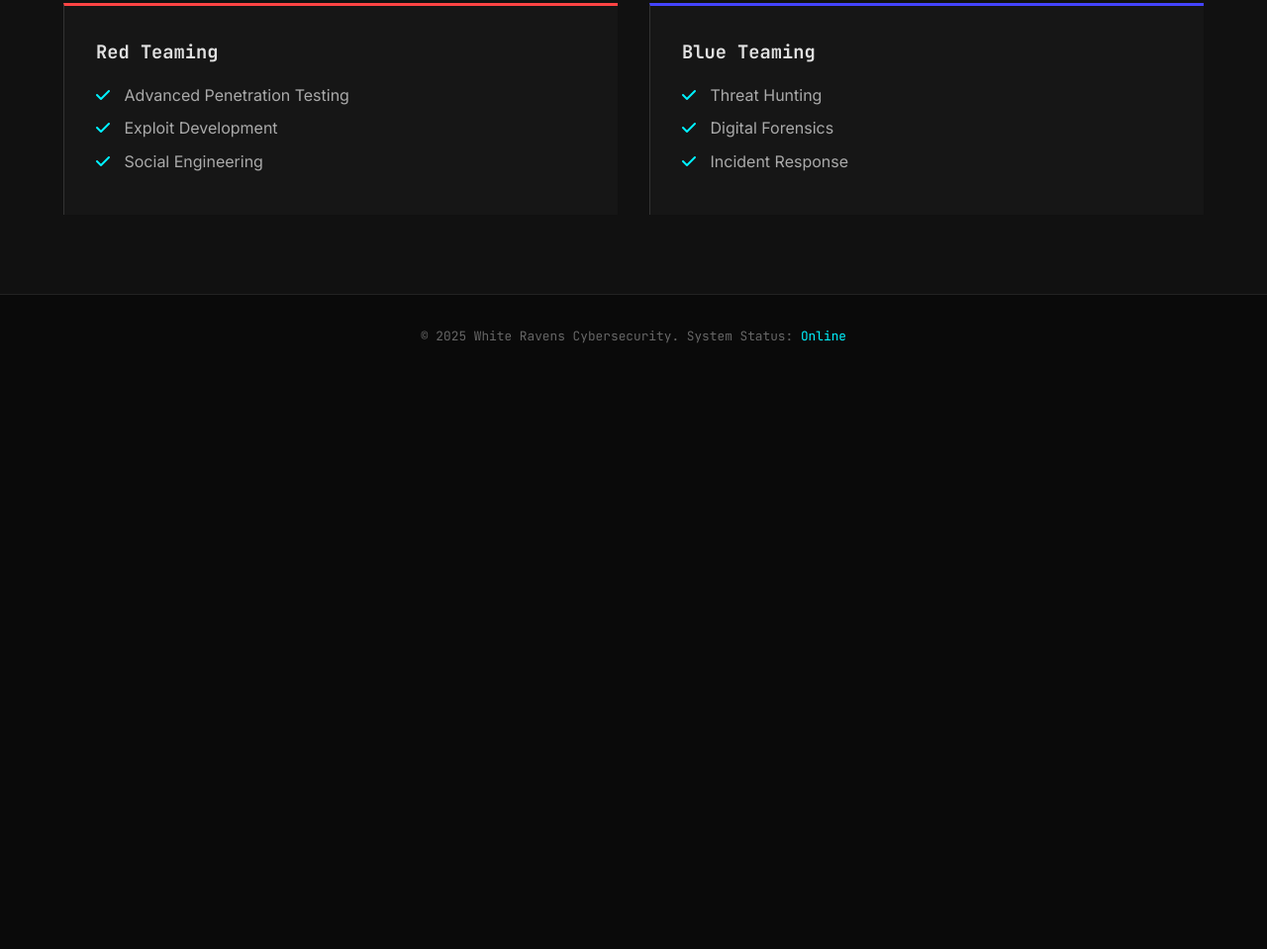
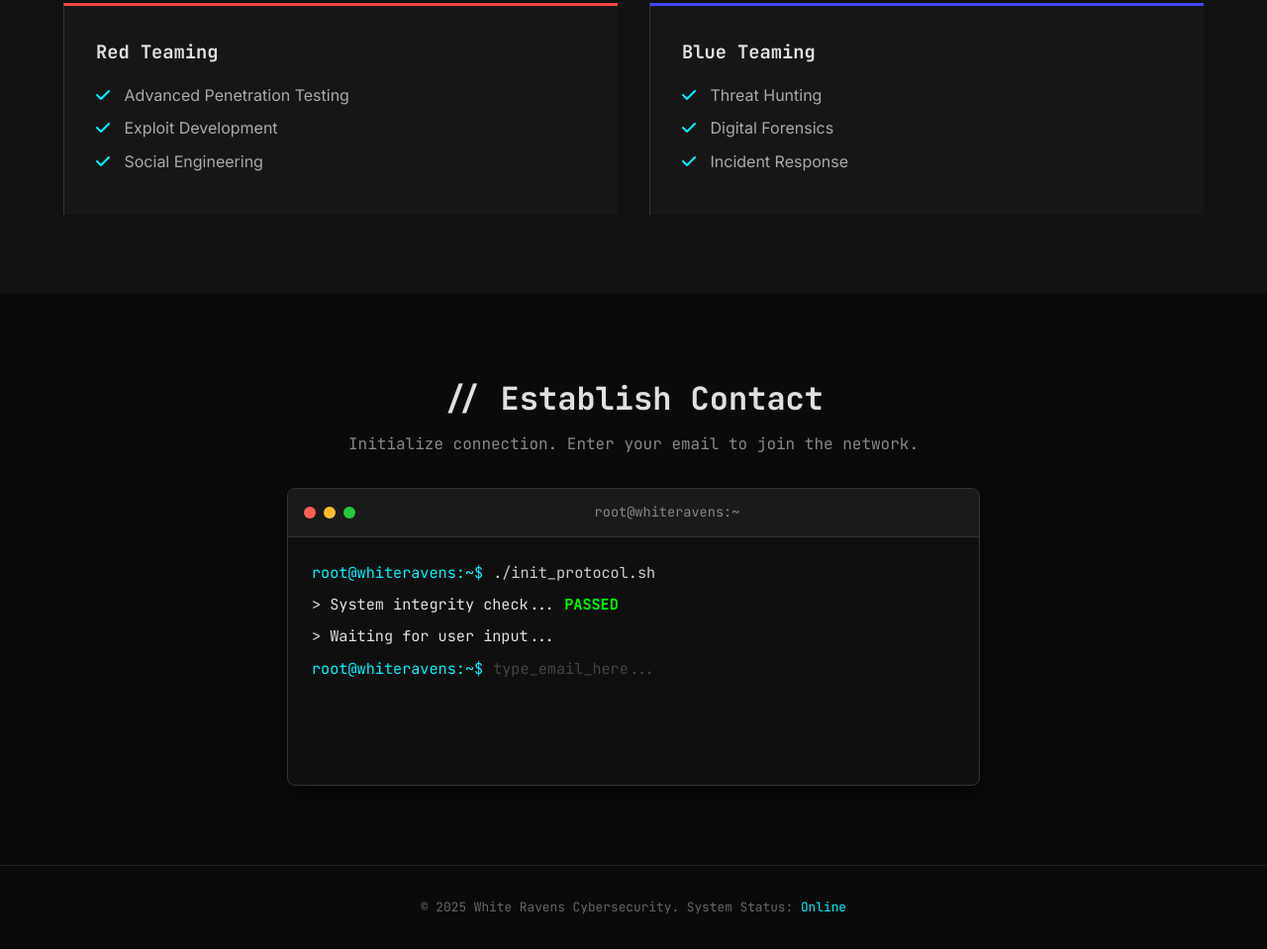
Before and after one commit to ghareebz/WhiteRavens, a plain HTML site: page index.html in a window 1280 px wide. Shown: the part 2198-3157 px from the top of the page at 99% size. Before the commit the page ends 2580 px from the top, so only its background shows below. Drawn offline with Linux system fonts and the light colour scheme.

Commit message:
index.html

```diff
--- a/index.html
+++ b/index.html
@@ -52,7 +52,7 @@
             <div class="card">
                 <i class="fas fa-user-secret icon"></i>
                 <h3>Industry Mentors</h3>
-                <p>Learn directly from professionals currently working in FAANG security teams.</p>
+                <p>Learn directly from professionals currently working in security teams.</p>
             </div>
         </div>
     </section>
@@ -127,6 +127,46 @@
         </div>
     </section>
 
+	<section id="waitlist" class="container terminal-section">
+
+        <div class="terminal-header-text">
+            <h2>// Establish Contact</h2>
+            <p>Initialize connection. Enter your email to join the network.</p>
+        </div>
+
+        <div class="terminal-window">
+            <div class="terminal-header">
+                <div class="buttons">
+                    <span class="dot red"></span>
+                    <span class="dot yellow"></span>
+                    <span class="dot green"></span>
+                </div>
+                <div class="terminal-title">root@whiteravens:~</div>
+            </div>
+
+            <div class="terminal-body">
+                <div class="code-line">
+                    <span class="prompt">root@whiteravens:~$</span> ./init_protocol.sh
+                </div>
+                <div class="code-line">
+                    <span class="output">> System integrity check... <span class="success">PASSED</span></span>
+                </div>
+                <div class="code-line">
+                    <span class="output">> Waiting for user input... </span>
+                </div>
+
+                <div class="code-line input-line">
+                    <span class="prompt">root@whiteravens:~$</span>
+                    <form id="waitlistForm" autocomplete="off">
+                        <input type="email" id="email" class="terminal-input" placeholder="type_email_here..." required>
+                    </form>
+                </div>
+
+                <div id="formMessage" class="code-line hidden"></div>
+            </div>
+        </div>
+    </section>
+
 
 
 
```
